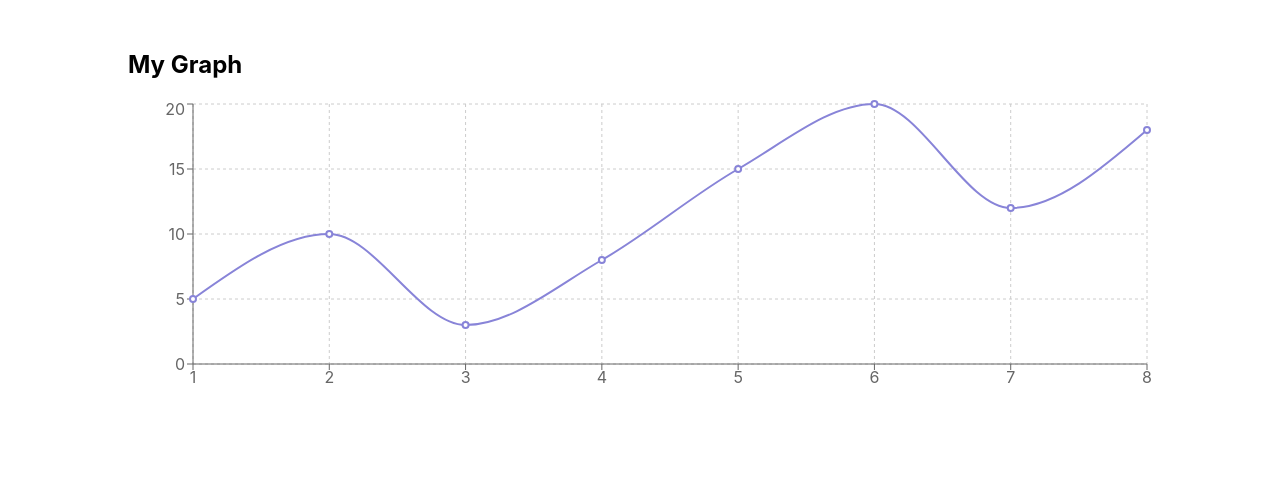
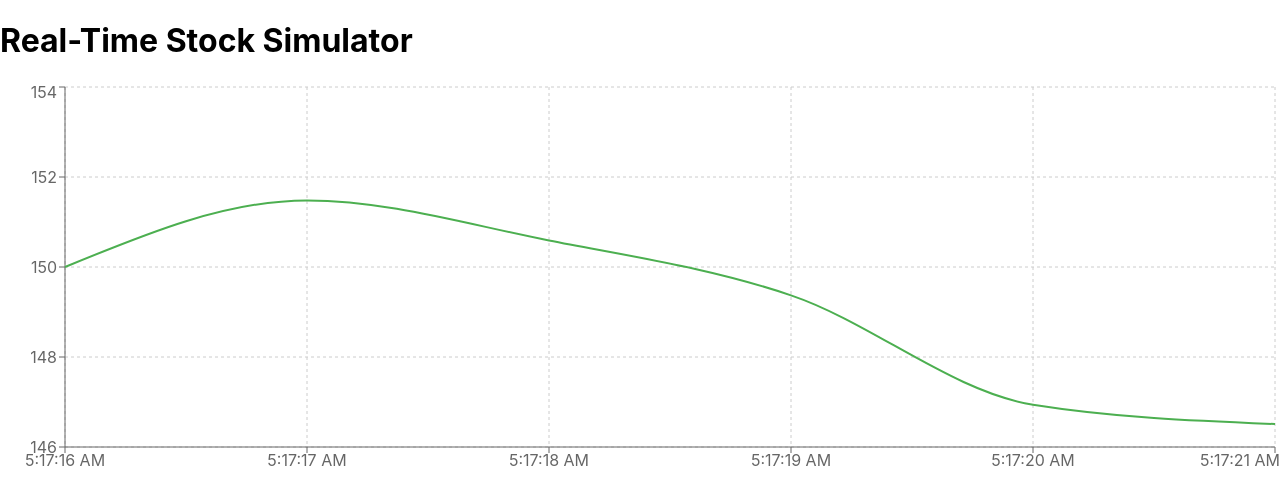
Before and after one commit to Google-Developers-Group-IIITDMK/NoMergeConflict-VSS, a React (Create React App) app: page / in a window 1280 px wide. Shown: the top 504 px of the page. Built offline with nearby package versions, Linux system fonts and the light colour scheme.

Commit message:
Integrated the Dynamic Stock Engine

```diff
--- a/package.json
+++ b/package.json
@@ -10,7 +10,8 @@
     "react": "^19.1.1",
     "react-dom": "^19.1.1",
     "react-scripts": "5.0.1",
-    "web-vitals": "^2.1.4"
+    "web-vitals": "^2.1.4",
+    "recharts": "^3.2.1"
   },
   "scripts": {
     "start": "react-scripts start",
@@ -35,8 +36,5 @@
       "last 1 firefox version",
       "last 1 safari version"
     ]
-  },
-  "devDependencies": {
-    "recharts": "^3.2.1"
   }
 }
--- a/src/App.js
+++ b/src/App.js
@@ -1,16 +1,23 @@
+// src/App.js
 import React from "react";
-
+import { useStockEngine } from "./components/stock_engine/StockEngine";
 import Graph from "./components/graph_visualizing/Graph";
 
-function App() {
-  const myValues = [5, 10, 3, 8, 15, 20, 12, 18];
+export default function App() {
+  const stockData = useStockEngine({
+    initialPrice: 150,
+    intervalMs: 1000,
+    maxChange: 2.5,
+  });
 
   return (
-    <div style={{ width: "80%", margin: "auto", marginTop: "50px" }}>
-      <h2>My Graph</h2>
-      <Graph values={myValues} />
+    <div className="bg-gray-900 text-white min-h-screen flex flex-col items-center justify-center p-4 font-sans">
+      <div className="w-full max-w-6xl mx-auto bg-gray-800 rounded-2xl shadow-2xl p-6 border border-gray-700">
+        <h1 className="text-3xl font-bold text-green-400 mb-4">
+          Real-Time Stock Simulator
+        </h1>
+        <Graph data={stockData} />
+      </div>
     </div>
   );
 }
-
-export default App;
--- a/src/components/graph_visualizing/Graph.js
+++ b/src/components/graph_visualizing/Graph.js
@@ -1,4 +1,4 @@
-// src/Graph.js
+// src/components/stock_engine/Graph.js
 import React from "react";
 import {
   LineChart,
@@ -10,24 +10,34 @@ import {
   ResponsiveContainer
 } from "recharts";
 
-const Graph = ({ values }) => {
-  // Convert the array of values into chart-friendly data
-  const data = values.map((val, index) => ({
-    name: index + 1, // x-axis label
-    value: val       // y-axis value
-  }));
-
+const Graph = React.memo(({ data }) => {
   return (
-    <ResponsiveContainer width="100%" height={300}>
+    <ResponsiveContainer width="100%" height={400}>
       <LineChart data={data}>
         <CartesianGrid strokeDasharray="3 3" />
-        <XAxis dataKey="name" />
-        <YAxis />
-        <Tooltip />
-        <Line type="monotone" dataKey="value" stroke="#8884d8" strokeWidth={2} />
+        <XAxis
+          dataKey="time"
+          tickFormatter={(time) => new Date(time).toLocaleTimeString()}
+        />
+        <YAxis domain={["auto", "auto"]} />
+        <Tooltip
+          labelFormatter={(time) => new Date(time).toLocaleTimeString()}
+          formatter={(val) => `$${val.toFixed(2)}`}
+        />
+        <Line
+          type="monotone"
+          dataKey="price"
+          stroke="#4caf50"
+          strokeWidth={2}
+          dot={false}
+          isAnimationActive={false} // prevents re-animating the line
+        />
       </LineChart>
     </ResponsiveContainer>
   );
-};
+});
 
-export default Graph;
+// Only re-render when the data length changes (i.e., new point appended)
+export default React.memo(Graph, (prevProps, nextProps) => {
+  return prevProps.data.length === nextProps.data.length;
+});
--- /dev/null
+++ b/src/components/stock_engine/StockEngine.js
@@ -0,0 +1,38 @@
+// src/components/stock_engine/StockEngine.js
+import { useState, useEffect } from "react";
+
+export const useStockEngine = ({
+  initialPrice = 100,
+  intervalMs = 1000,
+  maxChange = 3,
+  maxDataPoints = 300
+}) => {
+  const [stockData, setStockData] = useState([
+    { time: new Date(), price: initialPrice }
+  ]);
+
+  useEffect(() => {
+    const intervalId = setInterval(() => {
+      setStockData((currentData) => {
+        const lastDataPoint = currentData[currentData.length - 1];
+        const change = (Math.random() * 2 - 1) * maxChange; // random [-maxChange, +maxChange]
+        const newPrice = Math.max(
+          0,
+          parseFloat((lastDataPoint.price + change).toFixed(2))
+        );
+
+        const newDataPoint = { time: new Date(), price: newPrice };
+        const updatedData = [...currentData, newDataPoint];
+
+        if (updatedData.length > maxDataPoints) {
+          return updatedData.slice(updatedData.length - maxDataPoints);
+        }
+        return updatedData;
+      });
+    }, intervalMs);
+
+    return () => clearInterval(intervalId);
+  }, [intervalMs, maxChange, maxDataPoints]);
+
+  return stockData;
+};
```
Also changed, not shown: 1 other file (tests, documents, lock files or other folders).
